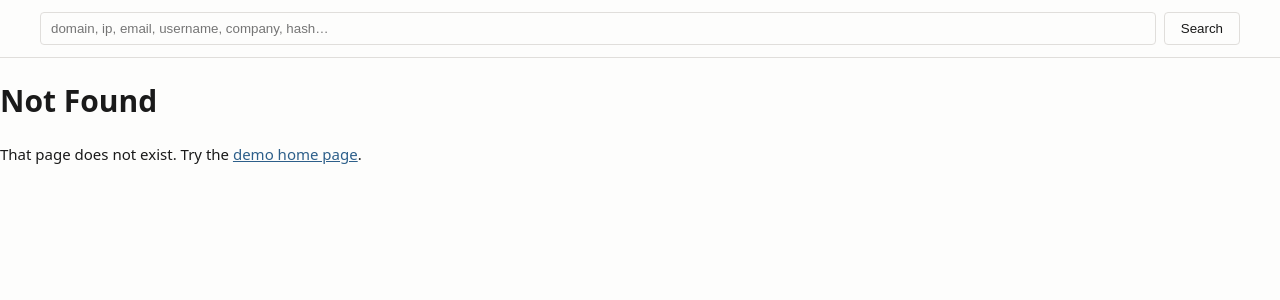
After one commit to cpwillis/casefile, a Python web app: template src/casefile/web/templates/not_found.html in a window 1280 px wide. The commit adds this page. Shown: the top 300 px of the page. Run offline with Jinja, Linux system fonts and the light colour scheme; the template is opened without the code that fills it, so the values that code supplies are empty.

Commit message:
publish the demo as a site with its own robots, sitemap and 404

```diff
--- a/src/casefile/web/static/casefile.css
+++ b/src/casefile/web/static/casefile.css
@@ -133,3 +133,7 @@ h4.panel-id { font-size: 15px; margin: 0; }
 .own-note { font-style: italic; color: var(--muted); }
 .own-note .f-label { font-style: normal; }
 .page-save { max-width: 1200px; margin: 0 auto; padding: 0 16px 10px; }
+.demo-footer { border-top: 1px solid var(--line); margin-top: 32px; padding: 16px;
+               font-size: 13px; color: var(--muted); display: flex; gap: 16px; flex-wrap: wrap; }
+.demo-footer a { color: var(--muted); }
+.demo-footer a:hover { color: var(--accent); }
--- a/src/casefile/web/templates/base.html
+++ b/src/casefile/web/templates/base.html
@@ -6,6 +6,16 @@
 <meta charset="utf-8">
 <meta name="viewport" content="width=device-width, initial-scale=1">
 <title>{% block title %}casefile{% if demo %} demo{% endif %}{% endblock %}</title>
+{# Only the demo is a public site, so only it carries the tags a crawler or an unfurl reads. #}
+{% if demo %}
+<meta name="description" content="Static demo of casefile, a local-first OSINT lookup tool.">
+<link rel="canonical" href="{{ site }}/{{ page }}">
+<meta property="og:type" content="website">
+<meta property="og:title" content="{% block og_title %}casefile demo{% endblock %}">
+<meta property="og:description" content="A local-first OSINT lookup tool, shown against canned data.">
+<meta property="og:url" content="{{ site }}/{{ page }}">
+<meta name="twitter:card" content="summary">
+{% endif %}
 <link rel="stylesheet" href="{{ assets }}/casefile.css">
 </head>
 <body>
@@ -38,6 +48,14 @@
 {% block content %}{% endblock %}
 {# htmx is the biggest asset in the wheel, so it loads only on pages that swap; casefile.js is on all of them. #}
 {% if htmx and not demo %}<script src="/static/htmx.min.js" defer></script>{% endif %}
+{% if demo %}
+{# The shared policies at cpwillis.dev cover any personal project that links to them, so this links. #}
+<footer class="demo-footer">
+  <a href="https://github.com/cpwillis/casefile" rel="noreferrer noopener">Source</a>
+  <a href="https://cpwillis.dev/terms">Terms</a>
+  <a href="https://cpwillis.dev/privacy">Privacy</a>
+</footer>
+{% endif %}
 <script src="{{ assets }}/casefile.js" defer></script>
 </body>
 </html>
--- /dev/null
+++ b/src/casefile/web/templates/not_found.html
@@ -0,0 +1,9 @@
+{% extends "base.html" %}
+{% block title %}Not Found - casefile{% endblock %}
+{% block og_title %}Not Found{% endblock %}
+{% block content %}
+<main id="pane" class="pane">
+  <h1>Not Found</h1>
+  <p>That page does not exist. Try the <a href="/">demo home page</a>.</p>
+</main>
+{% endblock %}
```
Also changed, not shown: src/casefile/demo.py (+22 -1 lines), README.md, 1 other file.
